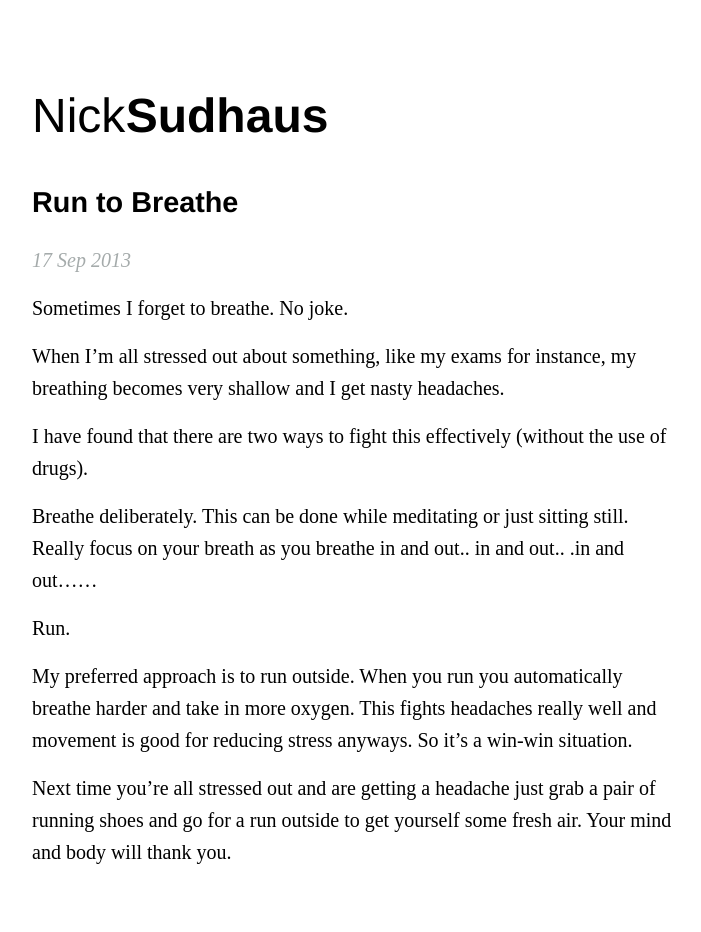
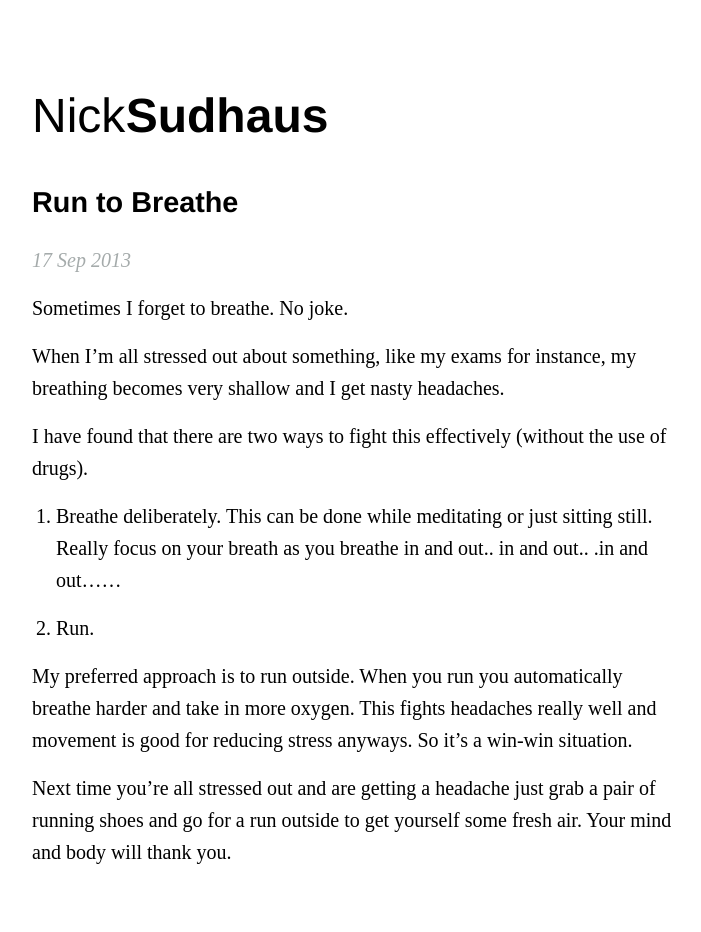
Before and after one commit to nickr8/nickr8.github.com, a Jekyll site: the page built from _posts/2013-09-17-run-to-breathe.md, in a window 1280 px wide. Shown: the whole page, without its empty margins (48-749 px from the left). Built offline with Jekyll 4.4.1, drawn with Linux system fonts in a browser that asks for light colours.

Commit message:
fixed ordered list style

```diff
--- a/css/main.css
+++ b/css/main.css
@@ -76,7 +76,7 @@ table{
 }
 
 em {font-style:italic}
-strong {font-weight:bold;}
+   strong {font-weight:bold;}
 
 h1,h2,h3, .homeposttitle{
 	font-family:Helvetica,sans-serif;
@@ -102,8 +102,8 @@ blockquote{
 	padding:0 0.9em 0 0.9em;
 }
 
-.post ul {list-style-type:disc;margin-left: 1em}
-
+.post ul {list-style-type:disc;margin-left: 1em;}
+.post ol{list-style-type: decimal;margin-left: 1.5em;}
 hr {margin: 3em 2em 3em 2em;}
 
 .date {color: #A5ABAB;font-style:italic;}
```
